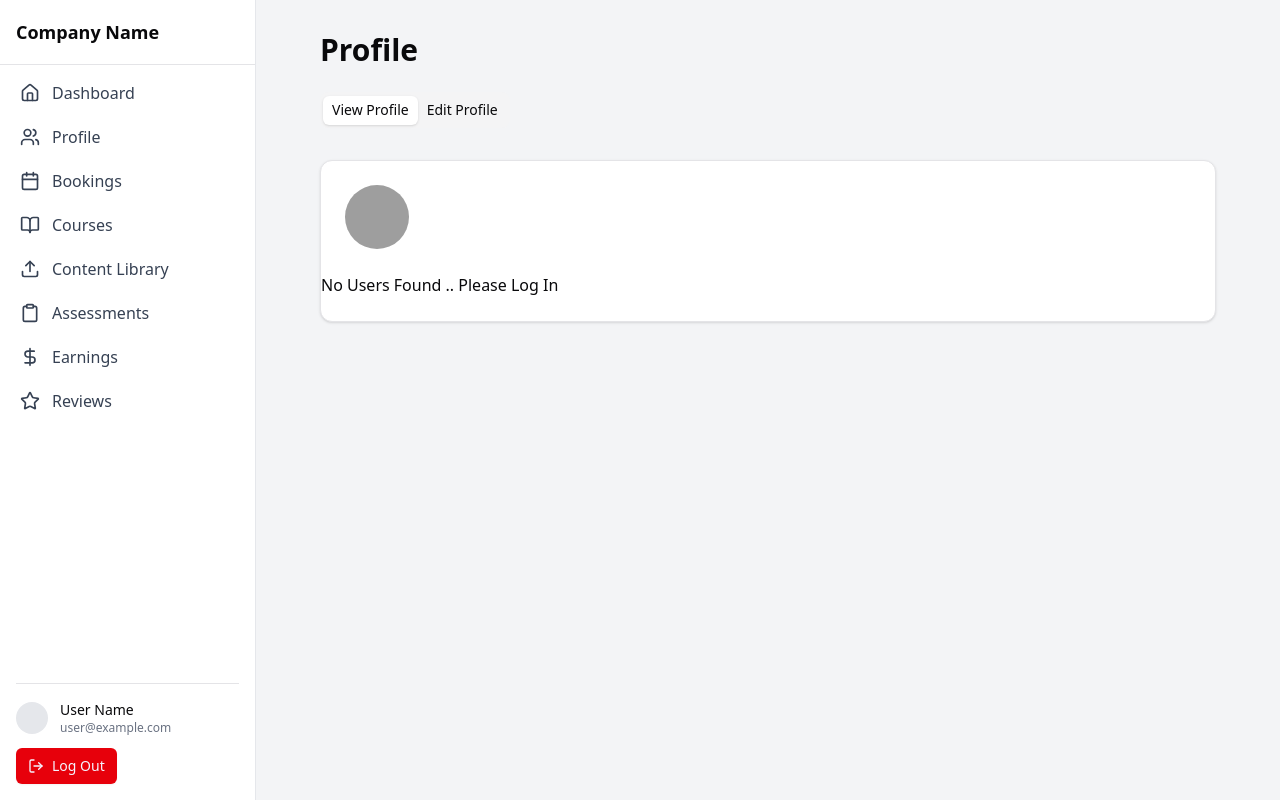
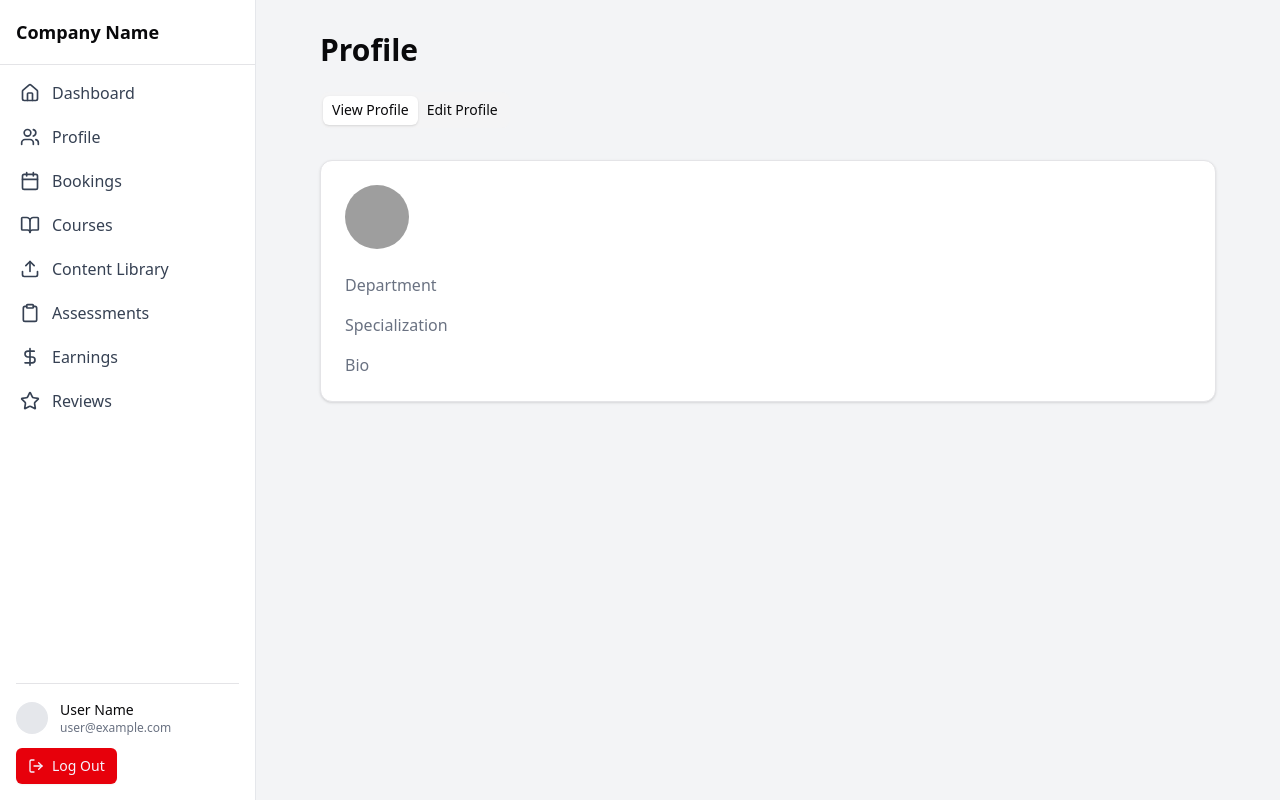
Before and after one commit to kpdevSE/learning_system_mern, a React (Vite) app in the folder frontend/: page /lecturer/profile in a window 1280 px wide. Built offline with nearby package versions, Linux system fonts and the light colour scheme; grey boxes are pictures that could not be loaded.

Commit message:
done with profile edit and showing details

```diff
--- a/frontend/src/pages/Lecturer/Pages/Profile/index.jsx
+++ b/frontend/src/pages/Lecturer/Pages/Profile/index.jsx
@@ -13,20 +13,21 @@ export default function ProfilePage()
 {
 
     const [name, setName] = useState();
-    const [workingeEmail, setWorkingEmail] = useState();
     const [bio, setBio] = useState();
     const [spcialization, setSpcialization] = useState();
     const [department, setDepartment] = useState();
-    const [user, setUser] = useState([])
+    const [user, setUser] = useState({})
     const [loggedUser, setLoggedUser] = useState({})
     const [loading, setLoading] = useState(false);
+
+    console.log(loggedUser.email)
 
     const handleSubmit = async (e) =>
     {
         e.preventDefault();
         const payload = {
             name,
-            workingeEmail,
+            lecturerEmail: loggedUser.email,
             bio,
             spcialization,
             department,
@@ -67,8 +68,9 @@ export default function ProfilePage()
 
                 });
 
+                setUser(response.data.data);
+                console.log(response.data.data)
 
-                setUser(response.data.data);
                 console.log(response.data.data)
             } catch (err)
             {
@@ -137,12 +139,8 @@ export default function ProfilePage()
                                         <CardDescription>{loggedUser?.email}</CardDescription>
                                     </div>
                                 </CardHeader>
-                                {user.length > 0 ? (
-                                    user.map((e) =>
-                                    {
-                                        return (
-
-                                            <CardContent className="space-y-4" key={e._id}>
+                                {user ? (
+                                    <CardContent className="space-y-4">
                                         <div>
                                             <h3 className="font-medium text-gray-500">Department</h3>
                                             <p>{user.department}</p>
@@ -156,11 +154,9 @@ export default function ProfilePage()
                                             <p className="text-gray-700">{user.bio}</p>
                                         </div>
                                     </CardContent>
-                                        )
-                                    })
                                 ) : (
-                                    <div>
-                                        <p>No Users Found .. Please Log In</p>
+                                    <div className="font-semibold text-xl text-red-500 text-center">
+                                        <p>Please Navigate to Profile Edit tab and Update Your Profile </p>
                                     </div>
                                 )}
 
```
Also changed, not shown: 2 other files (tests, documents, lock files or other folders). Lines whose indentation alone changed are shown as unchanged.
